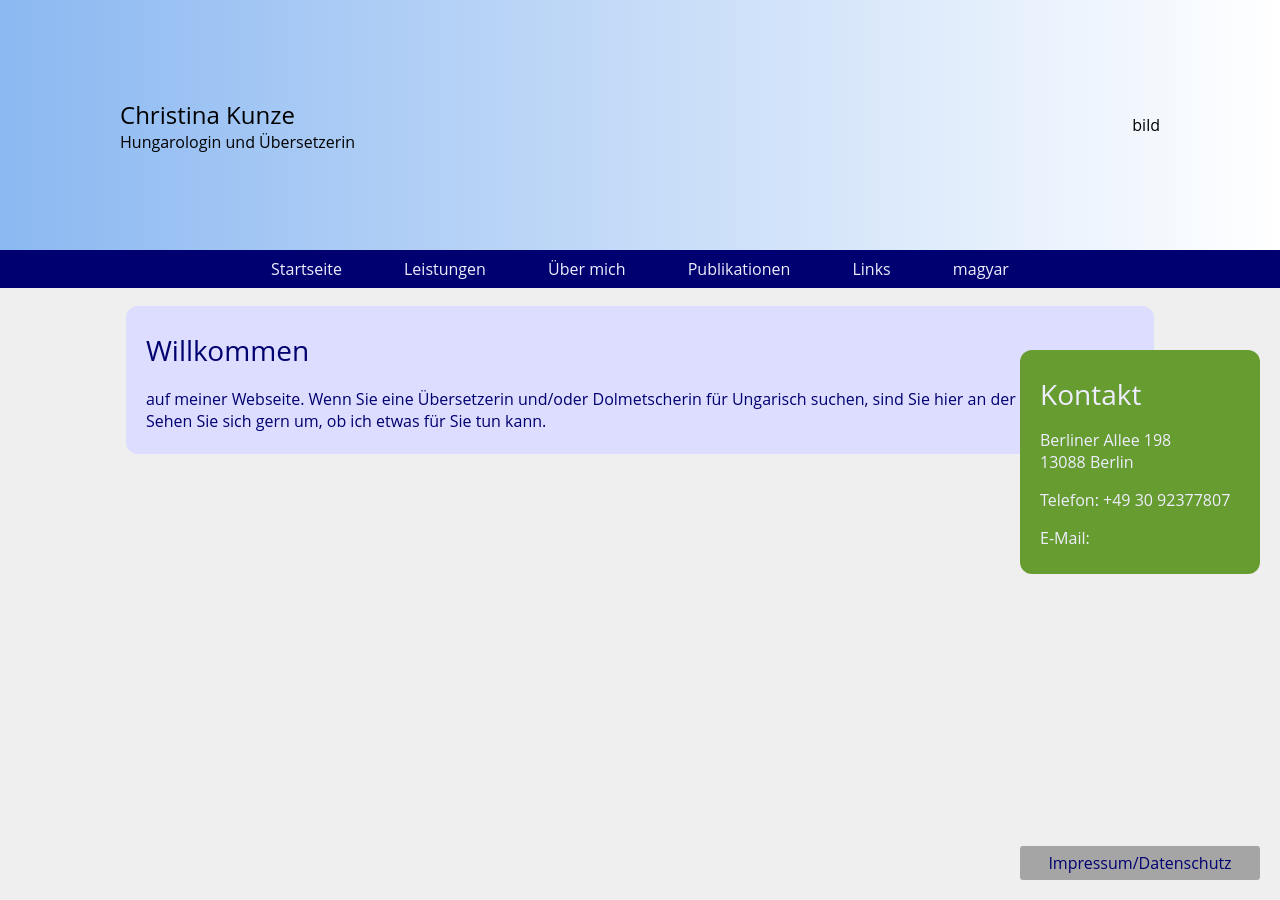
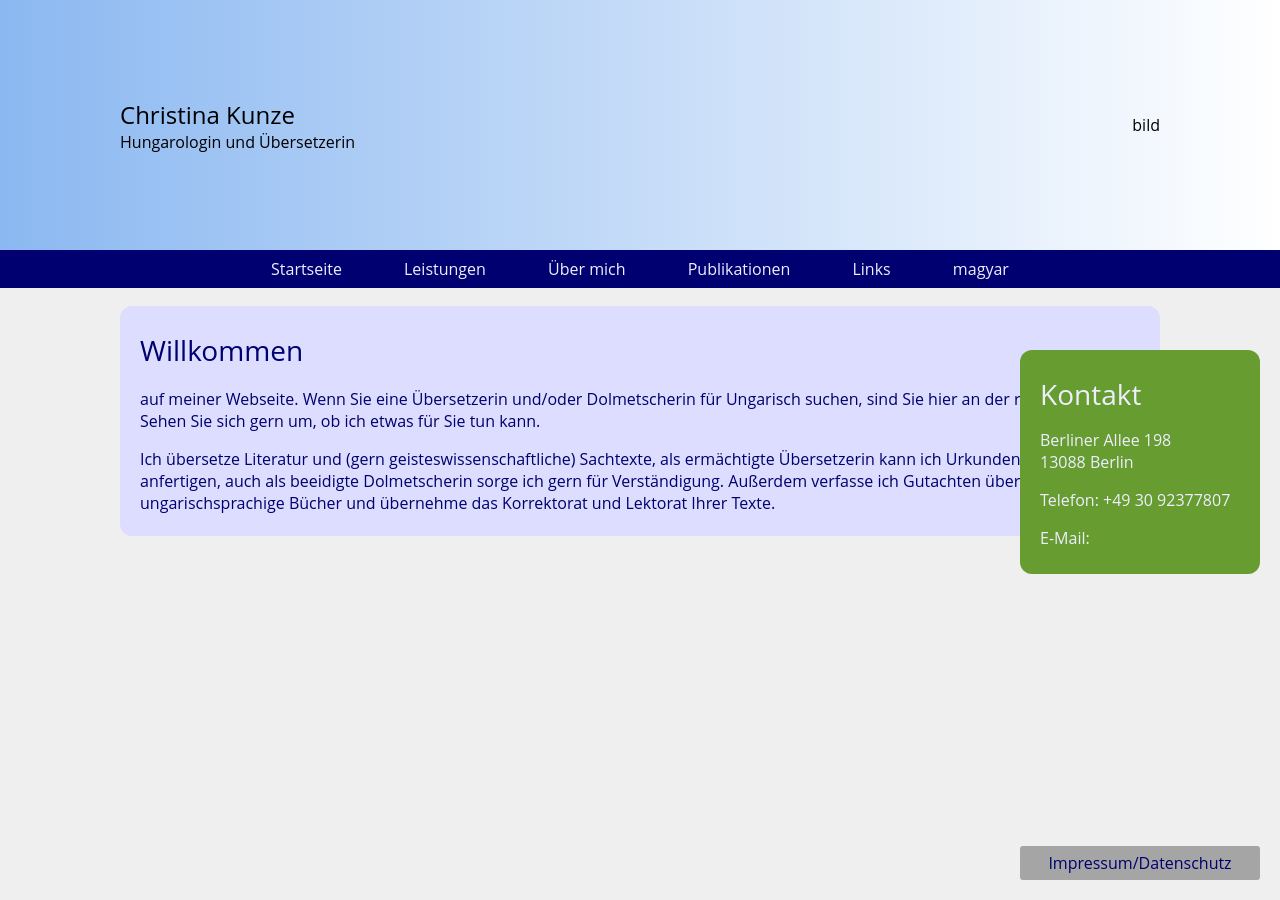
Before and after one commit to rixx/revesz.de, a Jekyll site: the page built from index.md, in a window 1280 px wide. Built offline with Jekyll 4.4.1, drawn with Linux system fonts in a browser that asks for light colours.

Commit message:
Update index.md

```diff
--- a/index.md
+++ b/index.md
@@ -5,3 +5,5 @@
 <h1> Willkommen</h1>
 auf meiner Webseite. Wenn Sie eine Übersetzerin und/oder Dolmetscherin für Ungarisch suchen, sind Sie hier an der richtigen Stelle.<br>
 Sehen Sie sich gern um, ob ich etwas für Sie tun kann.
+
+Ich übersetze Literatur und (gern geisteswissenschaftliche) Sachtexte, als ermächtigte Übersetzerin kann ich Urkundenübersetzungen anfertigen, auch als beeidigte Dolmetscherin sorge ich gern für Verständigung. Außerdem verfasse ich Gutachten über ungarischsprachige Bücher und übernehme das Korrektorat und Lektorat Ihrer Texte.
```
